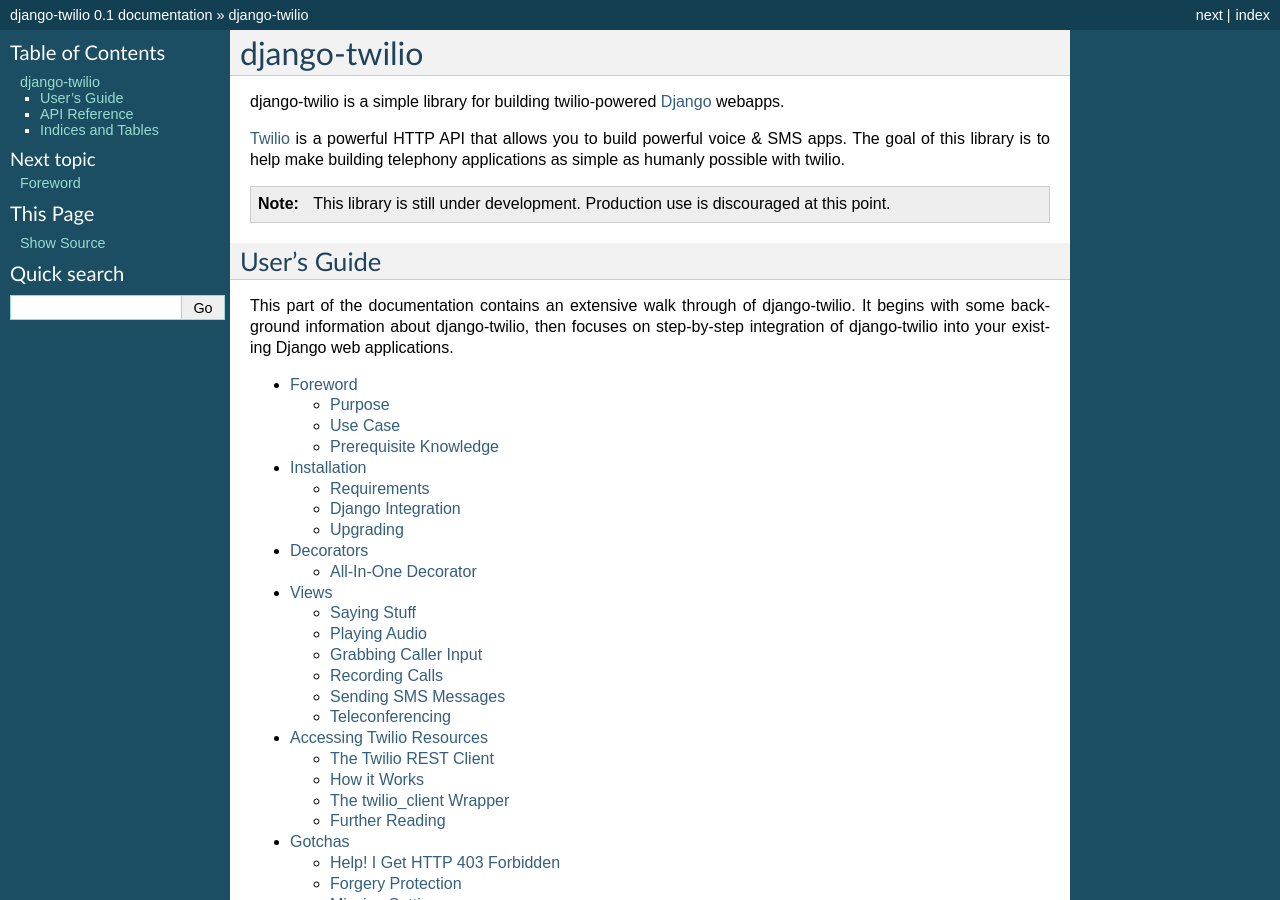
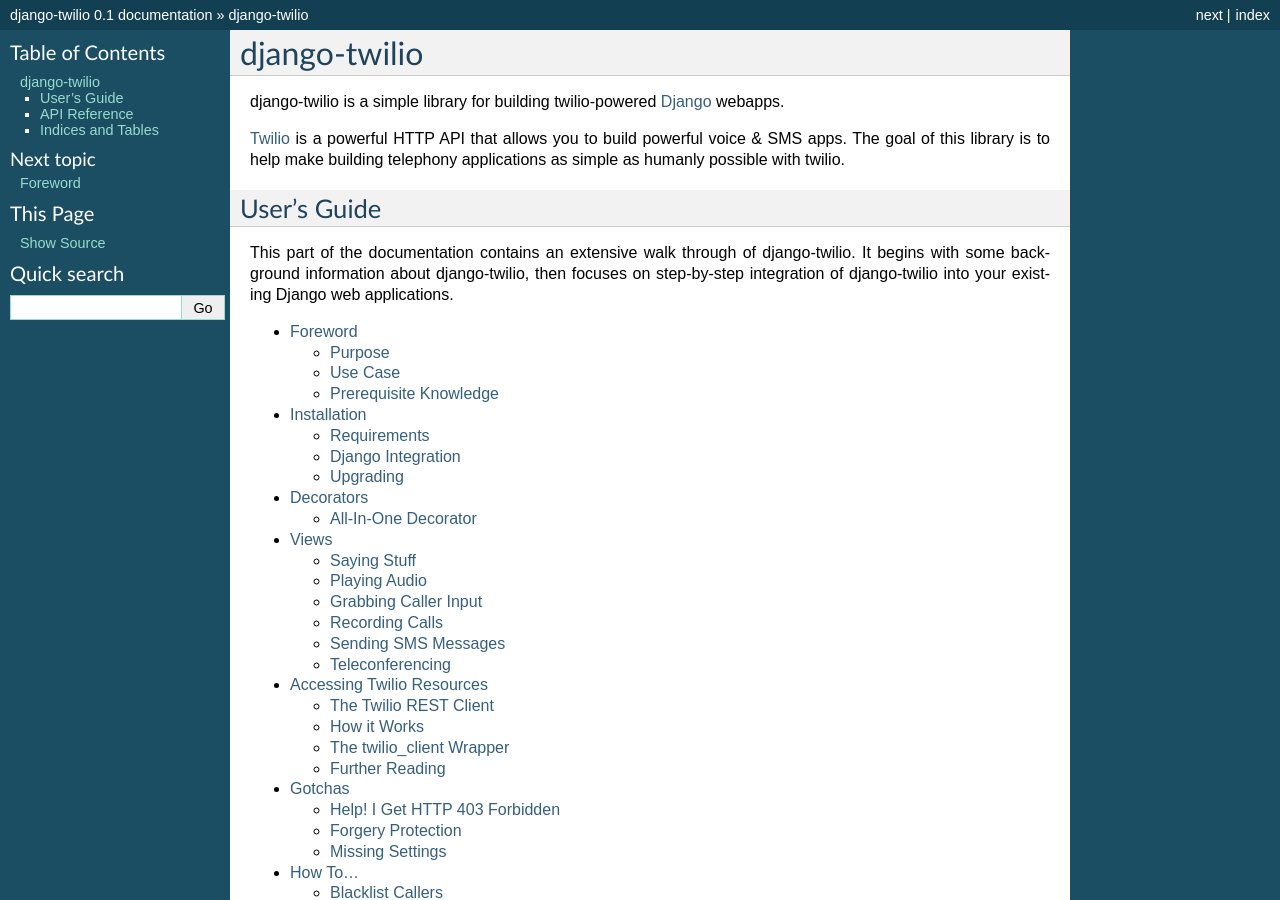
Before and after one commit to rdegges/django-twilio, a Sphinx documentation site: the page built from docs/source/index.rst, in a window 1280 px wide and 900 px high. Built offline with Sphinx 7.4.7, drawn with Linux system fonts in a browser that asks for light colours.

Commit message:
We are stable now!

```diff
--- a/docs/source/index.rst
+++ b/docs/source/index.rst
@@ -8,9 +8,6 @@
 build powerful voice & SMS apps. The goal of this library is to help make
 building telephony applications as simple as humanly possible with twilio.
 
-.. note::
-    This library is still under development. Production use is discouraged at
-    this point.
 
 User's Guide
 ------------
```
